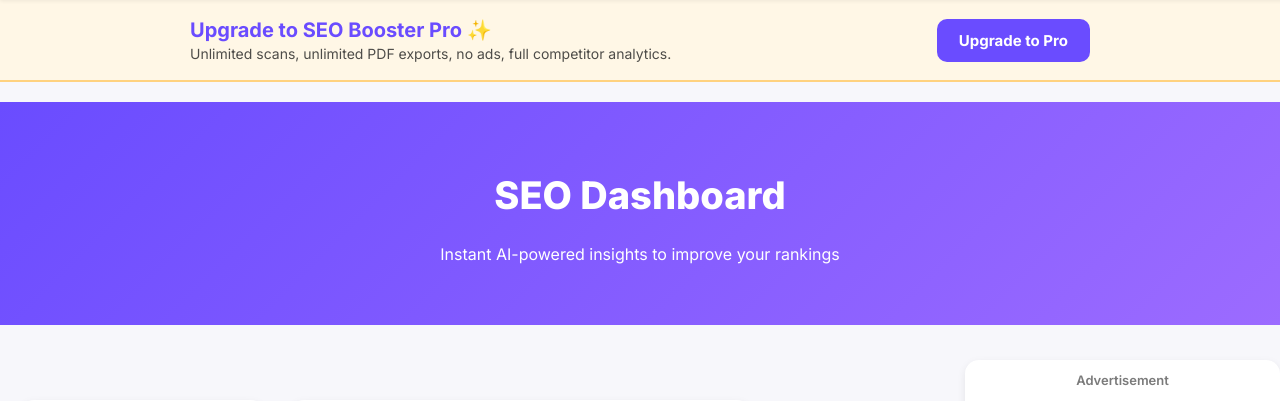
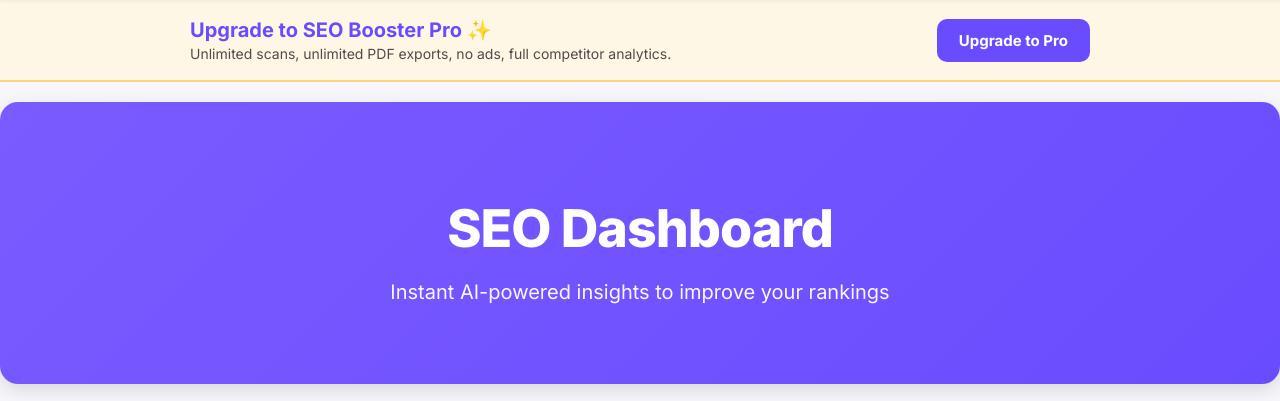
Before and after one commit to Jaycee21303/seo_booster_pro, a Flask app: template templates/dashboard.html in a window 1280 px wide; the page is wider, and only the part inside the window is pictured. Shown: the part 134-535 px from the top of that part. Run offline with Flask 3, Linux system fonts and the light colour scheme; the template is opened without the code that fills it, so the values that code supplies are empty.

Commit message:
Update dashboard.html

```diff
--- a/templates/dashboard.html
+++ b/templates/dashboard.html
@@ -73,17 +73,34 @@
 }
 
 /* =========================================================
-   HEADER
+   ✨ PREMIUM DASHBOARD HERO (NEW)
 ========================================================= */
-.header-banner {
-    width: 100%;
-    padding: 45px 0;
+.dashboard-hero {
+    background: linear-gradient(135deg, #7A5BFF, #6A4CFF);
+    padding: 60px 30px;
+    border-radius: 18px;
     text-align: center;
-    background: linear-gradient(135deg, #6A4CFF, #9C6BFF);
+    margin-bottom: 35px;
     color: white;
-    margin-bottom: 35px;
+    box-shadow: 0 6px 18px rgba(0,0,0,0.12);
 }
-.header-banner h1 { font-size: 38px; font-weight: 800; }
+
+.dash-title {
+    font-size: 52px;
+    font-weight: 800;
+    letter-spacing: -1px;
+    margin-bottom: 10px;
+}
+
+.dash-subtitle {
+    font-size: 20px;
+    opacity: 0.95;
+}
+
+@media (max-width: 600px) {
+    .dash-title { font-size: 38px; }
+    .dash-subtitle { font-size: 16px; }
+}
 
 /* =========================================================
    PAGE WRAPPER WITH SIDEBAR ADS
@@ -288,11 +305,11 @@
 
 
 <!-- =========================================================
-     HEADER
+     ✨ NEW PREMIUM HERO BANNER
 ========================================================= -->
-<div class="header-banner">
-    <h1>SEO Dashboard</h1>
-    <p>Instant AI-powered insights to improve your rankings</p>
+<div class="dashboard-hero">
+    <h1 class="dash-title">SEO Dashboard</h1>
+    <p class="dash-subtitle">Instant AI-powered insights to improve your rankings</p>
 </div>
 
 
@@ -307,7 +324,6 @@
     ====================================================== -->
     <div class="dashboard-container">
 
-        <!-- USER LIMIT DISPLAY -->
         {% if not subscribed %}
         <div class="card">
             <div class="section-title">⚠ Free Plan Limits</div>
@@ -317,8 +333,7 @@
         </div>
         {% endif %}
 
-
-        <!-- ANALYZER INPUT CARD -->
+        <!-- ANALYZER -->
         <div class="card">
             <div class="section-title">
                 🔍 SEO Analyzer
@@ -339,15 +354,12 @@
         </div>
 
 
-
-        <!-- RESULTS AREA -->
+        <!-- RESULTS -->
         <div id="resultsArea" style="display:none;">
 
-
-            <!-- YOUR SCORE + COMP SCORE -->
             <div class="top-score-container">
 
-                <!-- YOUR SCORE -->
+                <!-- Your Score -->
                 <div class="top-score-box">
                     <div class="card">
                         <div class="section-title">📈 Your Site Score</div>
@@ -359,7 +371,7 @@
                     </div>
                 </div>
 
-                <!-- COMPETITOR SCORE -->
+                <!-- Competitor Score -->
                 <div class="top-score-box">
                     <div id="compScoreCard" class="card" style="display:none;">
                         <div class="section-title">🏆 Competitor Score</div>
@@ -374,7 +386,7 @@
             </div>
 
 
-            <!-- BREAKDOWN -->
+            <!-- Breakdown -->
             <div class="card">
                 <div class="section-title">📊 Detailed Breakdown</div>
 
@@ -405,15 +417,14 @@
             </div>
 
 
-
-            <!-- COMPETITOR COMPARISON SECTION -->
+            <!-- Competitor Breakdown Section -->
             <div id="compSection" class="card">
 
                 <div class="section-title">🏁 Your Site vs Competitor</div>
 
                 <div class="comp-container">
 
-                    <!-- YOUR BREAKDOWN -->
+                    <!-- YOUR -->
                     <div class="comp-card">
                         <h3>Your Site</h3>
 
@@ -444,7 +455,7 @@
                     </div>
 
 
-                    <!-- COMPETITOR BREAKDOWN -->
+                    <!-- COMP -->
                     <div class="comp-card">
                         <h3>Competitor</h3>
 
@@ -507,9 +518,8 @@
     </div>
 
 
-
     <!-- =====================================================
-         RIGHT SIDEBAR — GOOGLE ADS (FREE USERS ONLY)
+         RIGHT SIDEBAR — ADS
     ====================================================== -->
     {% if not subscribed %}
     <div class="sidebar-ads">
@@ -534,15 +544,16 @@
             (adsbygoogle = window.adsbygoogle || []).push({});
             (adsbygoogle = window.adsbygoogle || []).push({});
         </script>
+
     </div>
     {% endif %}
 
-</div> <!-- end page-wrapper -->
+</div> <!-- end wrapper -->
 
 
 
 <!-- =========================================================
-     JAVASCRIPT
+     JAVASCRIPT — ANALYZER LOGIC
 ========================================================= -->
 <script>
 document.getElementById("analyzeBtn").onclick = async function () {
@@ -550,7 +561,7 @@
     let url = document.getElementById("urlInput").value.trim();
     if (!url) return alert("Enter a valid URL.");
 
-    let keyword = document.getElementById("keywordInput").value;
+    let keyword = document.getElementByvalue("keywordInput").value;
     let competitor = document.getElementById("compInput").value;
 
     const btn = document.getElementById("analyzeBtn");
@@ -595,17 +606,12 @@
         if (current >= finalScore) clearInterval(interval);
     }, 15);
 
+
     document.getElementById("pb-content").style.width = data.content + "%";
     document.getElementById("pb-keyword").style.width = data.keyword + "%";
     document.getElementById("pb-tech").style.width = data.technical + "%";
     document.getElementById("pb-onpage").style.width = data.onpage + "%";
     document.getElementById("pb-links").style.width = data.links + "%";
-
-    document.getElementById("yourContentBar").style.width = data.content + "%";
-    document.getElementById("yourKeywordBar").style.width = data.keyword + "%";
-    document.getElementById("yourTechnicalBar").style.width = data.technical + "%";
-    document.getElementById("yourOnpageBar").style.width = data.onpage + "%";
-    document.getElementById("yourLinksBar").style.width = data.links + "%";
 
     document.getElementById("auditBox").innerText = data.audit;
     document.getElementById("tipsBox").innerText = data.tips;
@@ -616,10 +622,10 @@
         return;
     }
 
+    let c = data.competitor_data;
+
     document.getElementById("compSection").style.display = "block";
     document.getElementById("compScoreCard").style.display = "block";
-
-    let c = data.competitor_data;
 
     let compScore = Math.round(
         (c.content + c.keyword + c.technical + c.onpage + c.links) / 5
```
